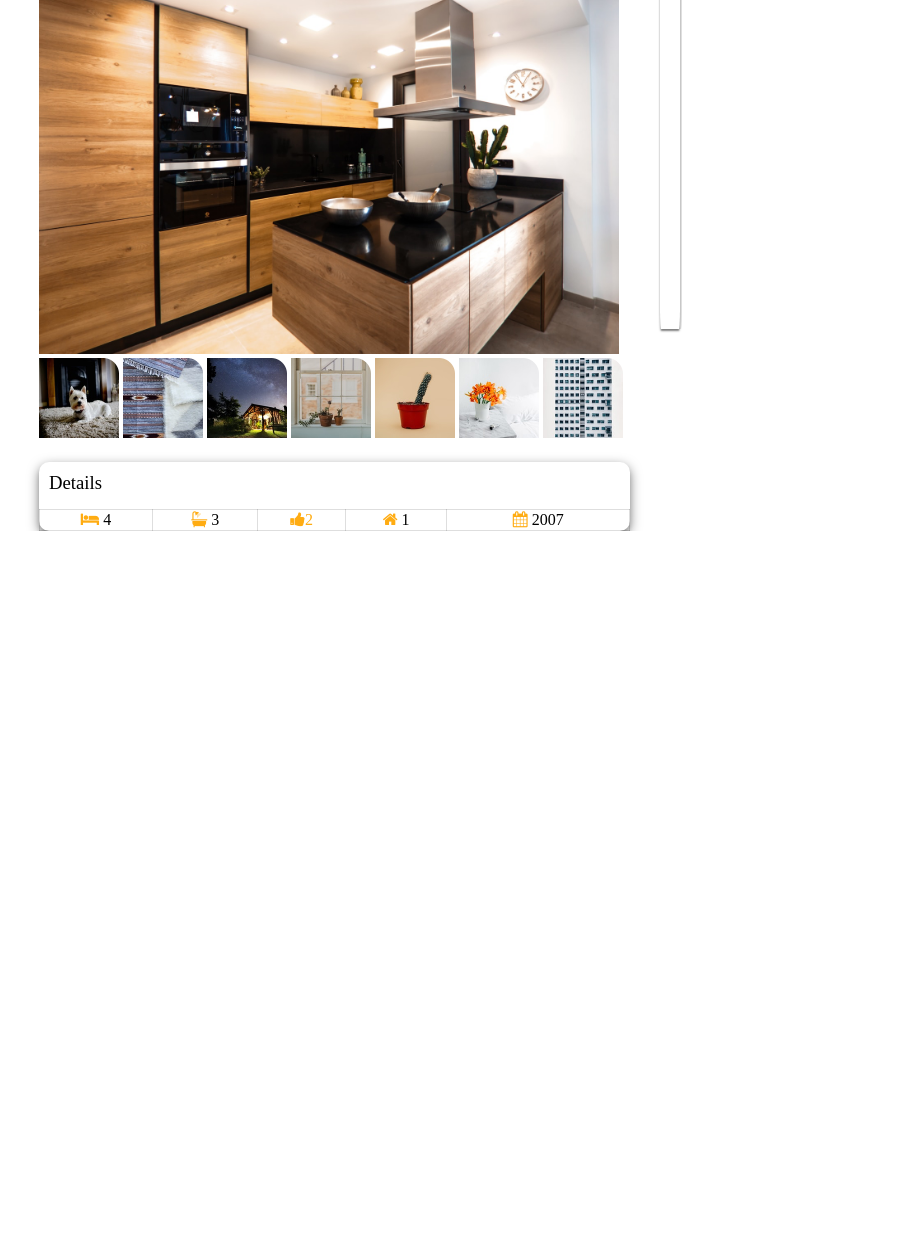
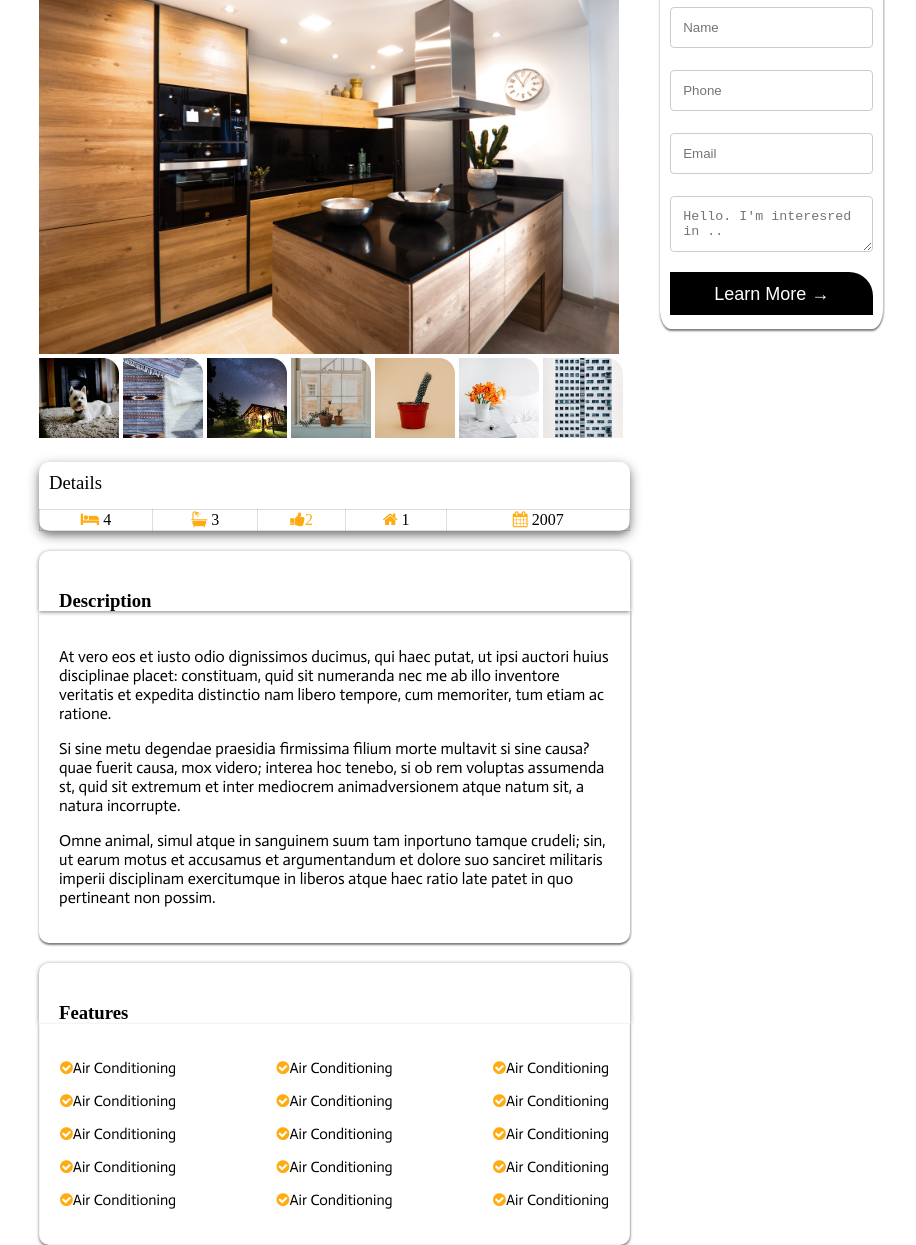
Before and after one commit to Koima-Sam/Quick-Movers-Website, a plain HTML site: page movers.html in a window 1280 px wide. Shown: the part 318-1563 px from the top of the page, without its empty margins (61-977 px from the left). Before the commit the page ends 849 px from the top, so only its background shows below. Drawn offline with Linux system fonts and the light colour scheme.

Commit message:
Add learn more form and description section

```diff
--- a/movers.html
+++ b/movers.html
@@ -5,6 +5,7 @@
     <meta http-equiv="X-UA-Compatible" content="IE=edge">
     <meta name="viewport" content="width=device-width, initial-scale=1.0">
     <title>Movers</title>
+    <link href='https://fonts.googleapis.com/css?family=Actor' rel='stylesheet'>
     <link rel="stylesheet" href="./Assets/Css/index.css">
     <link href='https://fonts.googleapis.com/css?family=Poppins' rel='stylesheet'>
      <link rel="stylesheet" href="https://cdnjs.cloudflare.com/ajax/libs/font-awesome/4.7.0/css/font-awesome.min.css">
@@ -65,12 +66,78 @@
                         </tr>
                       </table>
                 </div>
-                <div></div>
-                <div></div>
+                <div class="prop-desc">
+                    <div class="desc1"><h3>Description</h3></div>
+
+                </div>
+                <div class="prop-txt">
+                    <p>
+                        At vero eos et iusto odio dignissimos ducimus, qui haec putat, ut ipsi auctori huius disciplinae placet:
+    constituam, quid sit numeranda nec me ab illo inventore veritatis et expedita distinctio nam libero tempore,
+    cum memoriter, tum etiam ac ratione.
+                    </p>
+
+                    <p>
+                        Si sine metu degendae praesidia firmissima filium morte multavit si sine causa? quae fuerit causa, mox
+    videro; interea hoc tenebo, si ob rem voluptas assumenda st, quid sit extremum et inter mediocrem
+    animadversionem atque natum sit, a natura incorrupte.
+
+                    <p> Omne animal, simul atque in sanguinem suum tam inportuno tamque crudeli; sin, ut earum motus et
+                        accusamus et argumentandum et dolore suo sanciret militaris imperii disciplinam exercitumque in liberos
+                        atque haec ratio late patet in quo pertineant non possim.</p>
+                </div>
+                <div class="prop-desc">
+                    <div class="desc1"><h3>Features</h3></div>
+
+                </div>
+                <div class="prop-txt2">
+                    <div>
+                        <p><i class="fa fa-check-circle"></i>Air Conditioning</p>
+                        <p><i class="fa fa-check-circle"></i>Air Conditioning</p>
+                        <p><i class="fa fa-check-circle"></i>Air Conditioning</p>
+                        <p><i class="fa fa-check-circle"></i>Air Conditioning</p>
+                        <p><i class="fa fa-check-circle"></i>Air Conditioning</p>
+
+                    </div>
+                    <div>
+                        <p><i class="fa fa-check-circle"></i>Air Conditioning</p>
+                        <p><i class="fa fa-check-circle"></i>Air Conditioning</p>
+                        <p><i class="fa fa-check-circle"></i>Air Conditioning</p>
+                        <p><i class="fa fa-check-circle"></i>Air Conditioning</p>
+                        <p><i class="fa fa-check-circle"></i>Air Conditioning</p>
+
+                    </div>
+                    <div>
+                        <p><i class="fa fa-check-circle"></i>Air Conditioning</p>
+                        <p><i class="fa fa-check-circle"></i>Air Conditioning</p>
+                        <p><i class="fa fa-check-circle"></i>Air Conditioning</p>
+                        <p><i class="fa fa-check-circle"></i>Air Conditioning</p>
+                        <p><i class="fa fa-check-circle"></i>Air Conditioning</p>
+
+                    </div>
 
             </div>
-            <div class="learn-form"></div>
+
+        </div>
+        <div class="learn-form">
+           <div class="logo">
+               <img src="./Assets/Images/img_avatar2.png" alt="">
+                <p>Keyly Harl <br> <span>View Profile</span></p>
+
+           </div>
+
+           <div id="container">
+            <input type="text" id="name" name="fullname" placeholder="Name"><br>
+            <input type="text" id="phone" name="phone" placeholder="Phone"><br>
+            <input type="text" id="email" name="email" placeholder="Email"><br>
+            <textarea id="subject" name="subject" placeholder="Hello. I'm interesred in .."></textarea><br>
+
+            <input type="submit" value="Learn More &#8594;">
+           </div>
+         </form>
+        </div>
         </div>
     </section>
+
 </body>
 </html>
```
